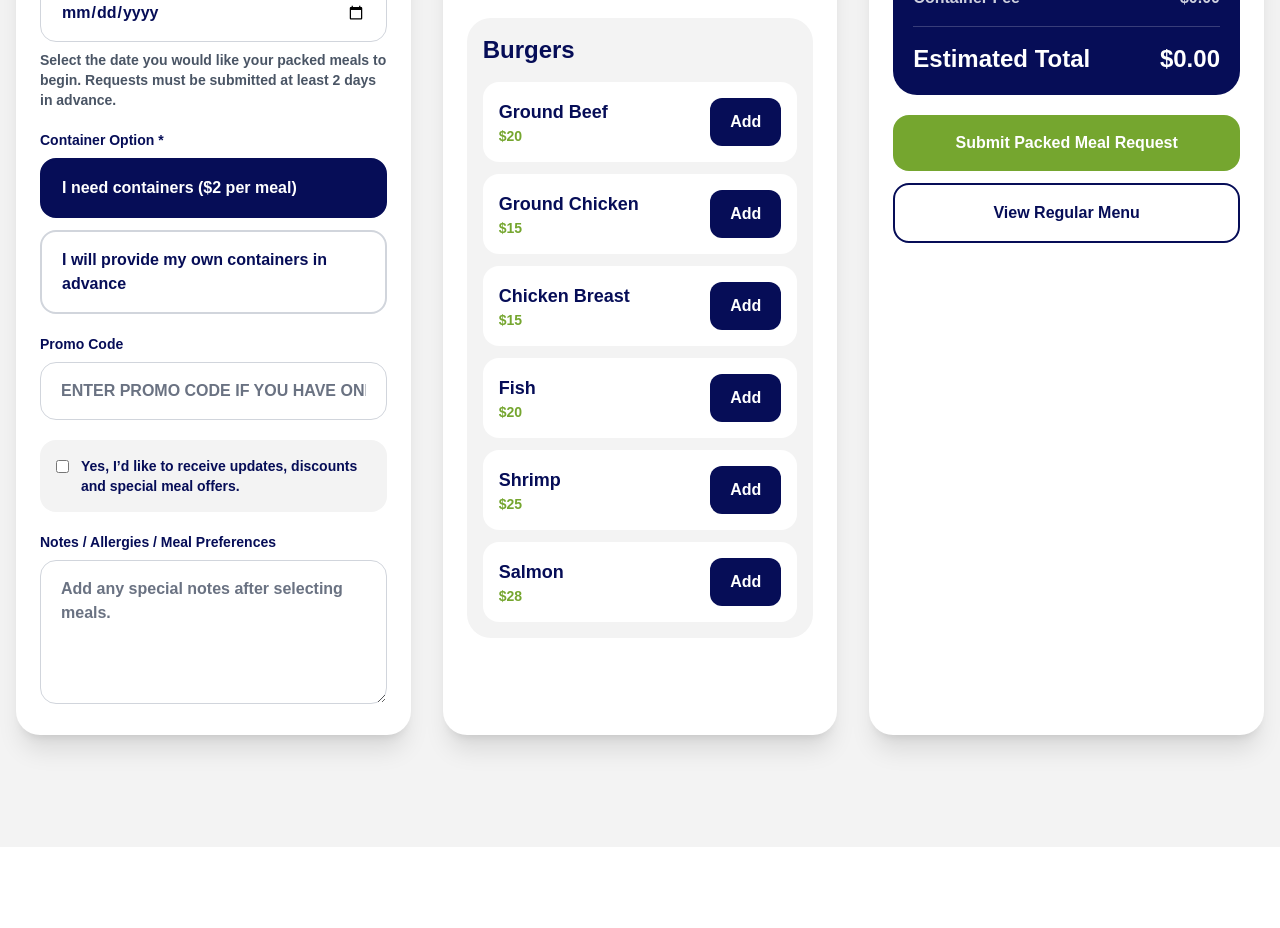
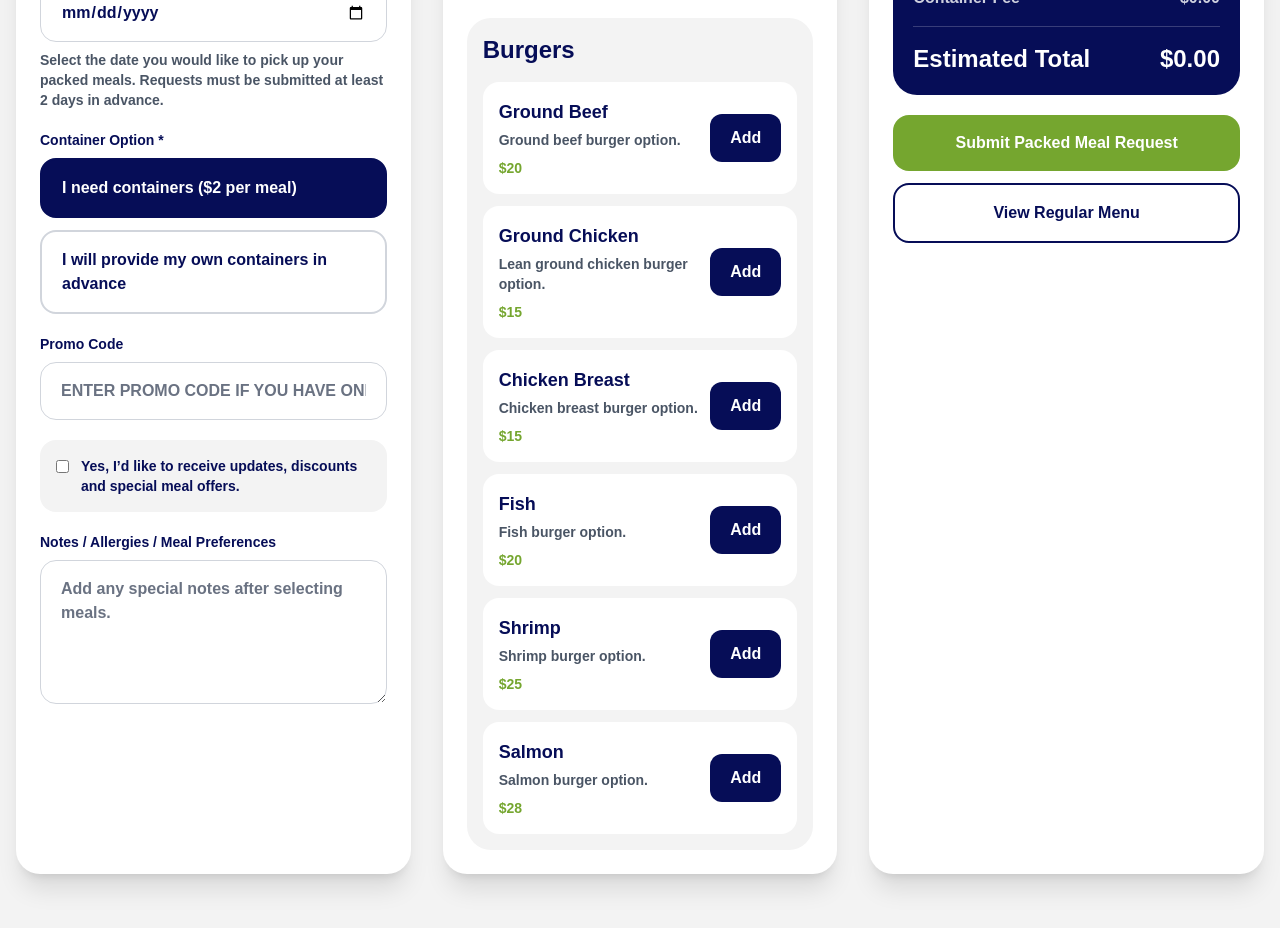
Before and after one commit to webgraphintegrated-arch/macro-meals-webapp, a Next.js app: page /request-packed-meals in a window 1280 px wide. Shown: the part 1020-1948 px from the top of the page. Before the commit the page ends 1867 px from the top, so only its background shows below. Built offline with nearby package versions, Linux system fonts and the light colour scheme; no server answers.

Commit message:
Add packed meal item descriptions

```diff
--- a/app/request-packed-meals/page.tsx
+++ b/app/request-packed-meals/page.tsx
@@ -7,135 +7,137 @@ const menuCategories = [
   {
     title: "Burgers",
     items: [
-      { name: "Ground Beef", price: 20 },
-      { name: "Ground Chicken", price: 15 },
-      { name: "Chicken Breast", price: 15 },
-      { name: "Fish", price: 20 },
-      { name: "Shrimp", price: 25 },
-      { name: "Salmon", price: 28 },
+      { name: "Ground Beef", price: 20, description: "Ground beef burger option." },
+      { name: "Ground Chicken", price: 15, description: "Lean ground chicken burger option." },
+      { name: "Chicken Breast", price: 15, description: "Chicken breast burger option." },
+      { name: "Fish", price: 20, description: "Fish burger option." },
+      { name: "Shrimp", price: 25, description: "Shrimp burger option." },
+      { name: "Salmon", price: 28, description: "Salmon burger option." },
     ],
   },
   {
     title: "Wraps",
     items: [
-      { name: "Ground Beef", price: 24 },
-      { name: "Ground Chicken", price: 19 },
-      { name: "Chicken", price: 19 },
-      { name: "Fish", price: 25 },
-      { name: "Shrimp", price: 35 },
-      { name: "Salmon", price: 30 },
-      { name: "Steak", price: 32 },
+      { name: "Ground Beef", price: 24, description: "Ground beef wrap with fresh fillings." },
+      { name: "Ground Chicken", price: 19, description: "Ground chicken wrap with fresh fillings." },
+      { name: "Chicken", price: 19, description: "Chicken wrap with fresh fillings." },
+      { name: "Fish", price: 25, description: "Fish wrap with fresh fillings." },
+      { name: "Shrimp", price: 35, description: "Shrimp wrap with fresh fillings." },
+      { name: "Salmon", price: 30, description: "Salmon wrap with fresh fillings." },
+      { name: "Steak", price: 32, description: "Steak wrap with fresh fillings." },
     ],
   },
   {
     title: "Veggie Wrap",
-    items: [{ name: "Veggie", price: 15 }],
+    items: [
+      { name: "Veggie", price: 15, description: "Veggie wrap with fresh vegetables." },
+    ],
   },
   {
     title: "Salads",
     items: [
-      { name: "Ground Beef", price: 35 },
-      { name: "Ground Chicken", price: 30 },
-      { name: "Chicken", price: 30 },
-      { name: "Fish", price: 35 },
-      { name: "Shrimp", price: 50 },
-      { name: "Salmon", price: 45 },
-      { name: "Steak", price: 45 },
+      { name: "Ground Beef", price: 35, description: "Ground beef salad meal." },
+      { name: "Ground Chicken", price: 30, description: "Ground chicken salad meal." },
+      { name: "Chicken", price: 30, description: "Chicken salad meal." },
+      { name: "Fish", price: 35, description: "Fish salad meal." },
+      { name: "Shrimp", price: 50, description: "Shrimp salad meal." },
+      { name: "Salmon", price: 45, description: "Salmon salad meal." },
+      { name: "Steak", price: 45, description: "Steak salad meal." },
     ],
   },
   {
     title: "Bowl",
     items: [
-      { name: "Ground Beef", price: 40 },
-      { name: "Ground Chicken", price: 35 },
-      { name: "Chicken", price: 35 },
-      { name: "Fish", price: 40 },
-      { name: "Shrimp", price: 55 },
-      { name: "Salmon", price: 50 },
-      { name: "Steak", price: 50 },
+      { name: "Ground Beef", price: 40, description: "Ground beef bowl meal." },
+      { name: "Ground Chicken", price: 35, description: "Ground chicken bowl meal." },
+      { name: "Chicken", price: 35, description: "Chicken bowl meal." },
+      { name: "Fish", price: 40, description: "Fish bowl meal." },
+      { name: "Shrimp", price: 55, description: "Shrimp bowl meal." },
+      { name: "Salmon", price: 50, description: "Salmon bowl meal." },
+      { name: "Steak", price: 50, description: "Steak bowl meal." },
     ],
   },
   {
     title: "Sweet Potato Meals",
     items: [
-      { name: "Chicken", price: 32 },
-      { name: "Fish", price: 40 },
-      { name: "Shrimp", price: 45 },
-      { name: "Salmon", price: 50 },
-      { name: "Steak", price: 50 },
+      { name: "Chicken", price: 32, description: "Chicken meal with sweet potato." },
+      { name: "Fish", price: 40, description: "Fish meal with sweet potato." },
+      { name: "Shrimp", price: 45, description: "Shrimp meal with sweet potato." },
+      { name: "Salmon", price: 50, description: "Salmon meal with sweet potato." },
+      { name: "Steak", price: 50, description: "Steak meal with sweet potato." },
     ],
   },
   {
     title: "Stuffed Potato Meals",
     items: [
-      { name: "Veggie", price: 20 },
-      { name: "Chicken", price: 30 },
-      { name: "Fish", price: 35 },
-      { name: "Shrimp", price: 35 },
-      { name: "Salmon", price: 40 },
-      { name: "Steak", price: 40 },
+      { name: "Veggie", price: 20, description: "Stuffed potato with veggie filling." },
+      { name: "Chicken", price: 30, description: "Stuffed potato with chicken." },
+      { name: "Fish", price: 35, description: "Stuffed potato with fish." },
+      { name: "Shrimp", price: 35, description: "Stuffed potato with shrimp." },
+      { name: "Salmon", price: 40, description: "Stuffed potato with salmon." },
+      { name: "Steak", price: 40, description: "Stuffed potato with steak." },
     ],
   },
   {
     title: "Veggie Rice Meals",
     items: [
-      { name: "Veggie", price: 17 },
-      { name: "Chicken", price: 25 },
-      { name: "Fish", price: 30 },
-      { name: "Shrimp", price: 40 },
-      { name: "Salmon", price: 40 },
-      { name: "Steak", price: 40 },
-      { name: "Ground Beef", price: 30 },
-      { name: "Ground Chicken", price: 25 },
+      { name: "Veggie", price: 17, description: "Veggie rice meal." },
+      { name: "Chicken", price: 25, description: "Chicken veggie rice meal." },
+      { name: "Fish", price: 30, description: "Fish veggie rice meal." },
+      { name: "Shrimp", price: 40, description: "Shrimp veggie rice meal." },
+      { name: "Salmon", price: 40, description: "Salmon veggie rice meal." },
+      { name: "Steak", price: 40, description: "Steak veggie rice meal." },
+      { name: "Ground Beef", price: 30, description: "Ground beef veggie rice meal." },
+      { name: "Ground Chicken", price: 25, description: "Ground chicken veggie rice meal." },
     ],
   },
   {
     title: "Sweet Potato Fries Meals",
     items: [
-      { name: "Veggie", price: 25 },
-      { name: "Chicken", price: 32 },
-      { name: "Fish", price: 40 },
-      { name: "Shrimp", price: 50 },
-      { name: "Salmon", price: 50 },
-      { name: "Steak", price: 50 },
+      { name: "Veggie", price: 25, description: "Veggie meal with sweet potato fries." },
+      { name: "Chicken", price: 32, description: "Chicken meal with sweet potato fries." },
+      { name: "Fish", price: 40, description: "Fish meal with sweet potato fries." },
+      { name: "Shrimp", price: 50, description: "Shrimp meal with sweet potato fries." },
+      { name: "Salmon", price: 50, description: "Salmon meal with sweet potato fries." },
+      { name: "Steak", price: 50, description: "Steak meal with sweet potato fries." },
     ],
   },
   {
     title: "Dieter’s Olive Oil Pasta",
     items: [
-      { name: "Veggie", price: 20 },
-      { name: "Chicken", price: 25 },
-      { name: "Fish", price: 35 },
-      { name: "Shrimp", price: 35 },
-      { name: "Salmon", price: 40 },
-      { name: "Steak", price: 40 },
-      { name: "Ground Beef", price: 30 },
-      { name: "Ground Chicken", price: 25 },
+      { name: "Veggie", price: 20, description: "Olive oil pasta with veggie option." },
+      { name: "Chicken", price: 25, description: "Olive oil pasta with chicken." },
+      { name: "Fish", price: 35, description: "Olive oil pasta with fish." },
+      { name: "Shrimp", price: 35, description: "Olive oil pasta with shrimp." },
+      { name: "Salmon", price: 40, description: "Olive oil pasta with salmon." },
+      { name: "Steak", price: 40, description: "Olive oil pasta with steak." },
+      { name: "Ground Beef", price: 30, description: "Olive oil pasta with ground beef." },
+      { name: "Ground Chicken", price: 25, description: "Olive oil pasta with ground chicken." },
     ],
   },
   {
     title: "Gainer’s Cream Pasta",
     items: [
-      { name: "Veggie", price: 25 },
-      { name: "Chicken", price: 35 },
-      { name: "Fish", price: 40 },
-      { name: "Shrimp", price: 45 },
-      { name: "Salmon", price: 45 },
-      { name: "Steak", price: 50 },
-      { name: "Ground Beef", price: 40 },
-      { name: "Ground Chicken", price: 35 },
+      { name: "Veggie", price: 25, description: "Cream pasta with veggie option." },
+      { name: "Chicken", price: 35, description: "Cream pasta with chicken." },
+      { name: "Fish", price: 40, description: "Cream pasta with fish." },
+      { name: "Shrimp", price: 45, description: "Cream pasta with shrimp." },
+      { name: "Salmon", price: 45, description: "Cream pasta with salmon." },
+      { name: "Steak", price: 50, description: "Cream pasta with steak." },
+      { name: "Ground Beef", price: 40, description: "Cream pasta with ground beef." },
+      { name: "Ground Chicken", price: 35, description: "Cream pasta with ground chicken." },
     ],
   },
   {
     title: "Quesadilla",
     items: [
-      { name: "Ground Beef", price: 30 },
-      { name: "Ground Chicken", price: 27 },
-      { name: "Chicken Breast", price: 27 },
-      { name: "Fish", price: 31 },
-      { name: "Shrimp", price: 44 },
-      { name: "Salmon", price: 38 },
-      { name: "Steak", price: 39 },
+      { name: "Ground Beef", price: 30, description: "Quesadilla with ground beef." },
+      { name: "Ground Chicken", price: 27, description: "Quesadilla with ground chicken." },
+      { name: "Chicken Breast", price: 27, description: "Quesadilla with chicken breast." },
+      { name: "Fish", price: 31, description: "Quesadilla with fish." },
+      { name: "Shrimp", price: 44, description: "Quesadilla with shrimp." },
+      { name: "Salmon", price: 38, description: "Quesadilla with salmon." },
+      { name: "Steak", price: 39, description: "Quesadilla with steak." },
     ],
   },
 ];
@@ -175,10 +177,7 @@ export default function PackedMealRequestPage() {
 
   const activeCategory = menuCategories[activeCategoryIndex];
 
-  const totalMeals = selectedMeals.reduce(
-    (total, meal) => total + meal.quantity,
-    0
-  );
+  const totalMeals = selectedMeals.reduce((total, meal) => total + meal.quantity, 0);
 
   const subtotal = selectedMeals.reduce(
     (total, meal) => total + meal.price * meal.quantity,
@@ -188,8 +187,7 @@ export default function PackedMealRequestPage() {
   const isMemberCode = promoCode.trim().toUpperCase() === "HEALTHADDICT26";
   const discountPercent = totalMeals >= 7 ? (isMemberCode ? 15 : 10) : 0;
   const discountAmount = subtotal * (discountPercent / 100);
-  const containerFee =
-    containerOption === "Need Containers" ? totalMeals * 2 : 0;
+  const containerFee = containerOption === "Need Containers" ? totalMeals * 2 : 0;
   const estimatedTotal = subtotal - discountAmount + containerFee;
 
   function isAtLeastTwoDaysAhead(dateValue: string) {
@@ -256,7 +254,7 @@ export default function PackedMealRequestPage() {
   async function submitRequest() {
     if (!fullName || !whatsapp || !email || !requestedStartDate) {
       alert(
-        "Please fill in your name, WhatsApp number, email address and your requested pickup date."
+        "Please fill in your name, WhatsApp number, email address and requested pickup date."
       );
       return;
     }
@@ -267,9 +265,7 @@ export default function PackedMealRequestPage() {
     }
 
     if (!isAtLeastTwoDaysAhead(requestedStartDate)) {
-      alert(
-        "Packed meal requests must be submitted at least 2 days in advance."
-      );
+      alert("Packed meal requests must be submitted at least 2 days in advance.");
       return;
     }
 
@@ -409,7 +405,7 @@ Packed meal requests must be submitted at least 2 days in advance.
 
             <p className="mt-2 font-semibold text-white/80">
               Requests must be submitted at least 2 days before the requested
-              meal start date.
+              pickup date.
             </p>
           </div>
 
@@ -508,7 +504,7 @@ Packed meal requests must be submitted at least 2 days in advance.
                 />
 
                 <p className="mt-2 text-sm font-semibold text-gray-600">
-                  Select the date you would like your packed meals to begin.
+                  Select the date you would like to pick up your packed meals.
                   Requests must be submitted at least 2 days in advance.
                 </p>
               </div>
@@ -533,9 +529,7 @@ Packed meal requests must be submitted at least 2 days in advance.
 
                   <button
                     type="button"
-                    onClick={() =>
-                      setContainerOption("Providing Own Containers")
-                    }
+                    onClick={() => setContainerOption("Providing Own Containers")}
                     className={`w-full rounded-2xl border-2 px-5 py-4 text-left font-black ${
                       containerOption === "Providing Own Containers"
                         ? "border-[#75a62f] bg-[#75a62f] text-white"
@@ -638,7 +632,11 @@ Packed meal requests must be submitted at least 2 days in advance.
                           {item.name}
                         </p>
 
-                        <p className="text-sm font-bold text-[#75a62f]">
+                        <p className="mt-1 text-sm font-semibold text-gray-600">
+                          {item.description}
+                        </p>
+
+                        <p className="mt-2 text-sm font-bold text-[#75a62f]">
                           ${item.price}
                         </p>
                       </div>
```
